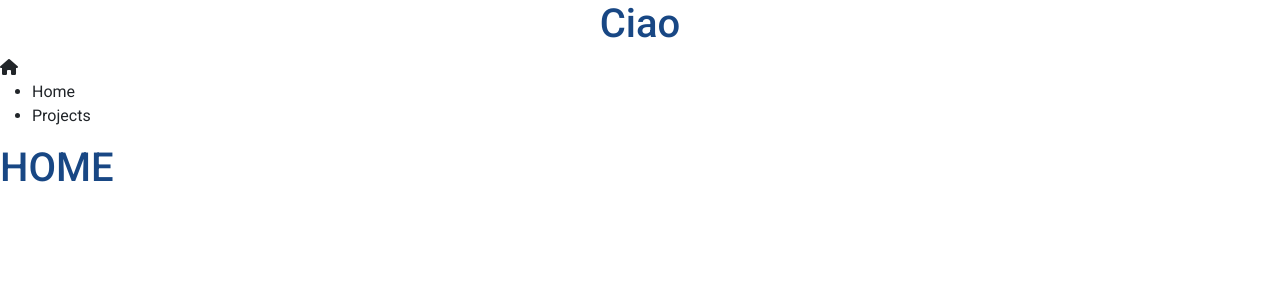
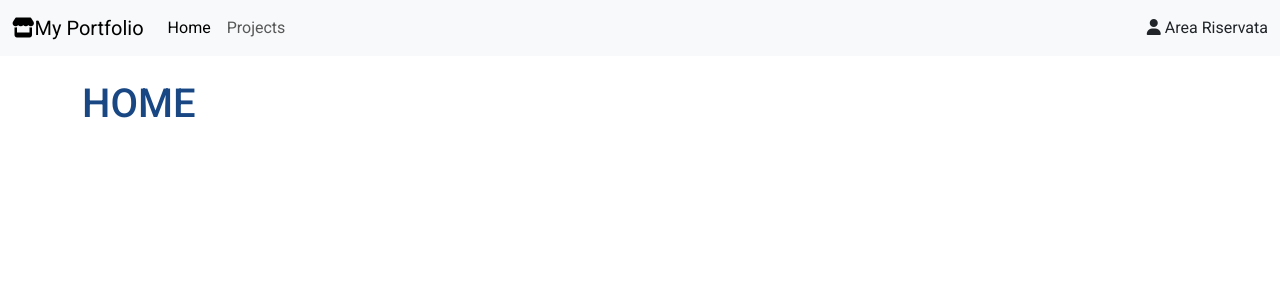
Before and after one commit to danielbosa/10-06-2024, a Vue app: page / in a window 1280 px wide. Shown: the top 300 px of the page. Built offline with nearby package versions, Linux system fonts and the light colour scheme.

Commit message:
Moved navbar links into HeaderComponent

```diff
--- a/src/App.vue
+++ b/src/App.vue
@@ -1,36 +1,20 @@
 <template>
-  <h1 class="text-center">Ciao</h1>
-  <i class="fa fa-solid fa-home"></i>
 
-  <ul>
-    <li v-for="(item, index) in menuItems" :key="index">
-      <router-link :to="{ name: item.routeName}" class="nav-link" activeClass="active">
-        {{ item.label }}
-      </router-link>
-    </li>
-  </ul>
+  <HeaderComponent/>
+  <main class="container my-4">
+    <router-view></router-view>
+  </main>
 
-  <router-view></router-view>
 </template>
 
 <script>
-
+  import HeaderComponent from './components/HeaderComponent.vue'
   export default {
     name: 'App',
-    data(){
-      return{
-        menuItems: [
-          {
-            label: 'Home',
-            routeName: 'home'
-          },
-          {
-            label: 'Projects',
-            routeName: 'projects'
-          }
-        ]
-      }
-    }
+    components: {
+      HeaderComponent
+    },
+
   }
 </script>
 
--- a/src/components/HeaderComponent.vue
+++ b/src/components/HeaderComponent.vue
@@ -0,0 +1,59 @@
+<template>
+    <header>
+        <nav class="navbar navbar-expand-lg bg-body-tertiary">
+            <div class="container-fluid">
+                <router-link to="/" class="navbar-brand">
+                    <i class="fa-solid fa-store"></i>My Portfolio
+                </router-link>
+
+                <button class="navbar-toggler" type="button" data-bs-toggle="collapse" data-bs-target="#navbarNav"
+                    aria-controls="navbarNav" aria-expanded="false" aria-label="Toggle navigation"
+                    @click="show = !show">
+                    <span class="navbar-toggler-icon"></span>
+                </button>
+                <div class="collapse navbar-collapse" :class="{ 'show': show }" id="navbarNav">
+                    <ul class="navbar-nav">
+                        <li class="nav-item" v-for="(link, index) in menuItems" :key="index">
+                            <!-- <a class="nav-link active" aria-current="page" href="#">Home</a> -->
+                            <router-link :to="{ name: link.routeName }" class="nav-link" active-class="active">
+                                {{ link.label }}
+                            </router-link>
+                        </li>
+
+                    </ul>
+                    <div class="ms-auto">
+                        <a href="http://localhost:8000" class="nav-link">
+                            <i class="fa-solid fa-user"></i> <span>Area Riservata</span>
+                        </a>
+                    </div>
+                </div>
+            </div>
+        </nav>
+    </header>
+</template>
+
+<script>
+    export default {
+        name: 'HeaderComponent',
+        data(){
+        return{
+            menuItems: [
+                {
+                    label: 'Home',
+                    routeName: 'home'
+                },
+                {
+                    label: 'Projects',
+                    routeName: 'projects'
+                }
+            ],
+            show: false,
+        }
+    }
+
+}
+</script>
+
+<style lang="scss" scoped>
+
+</style>
```
